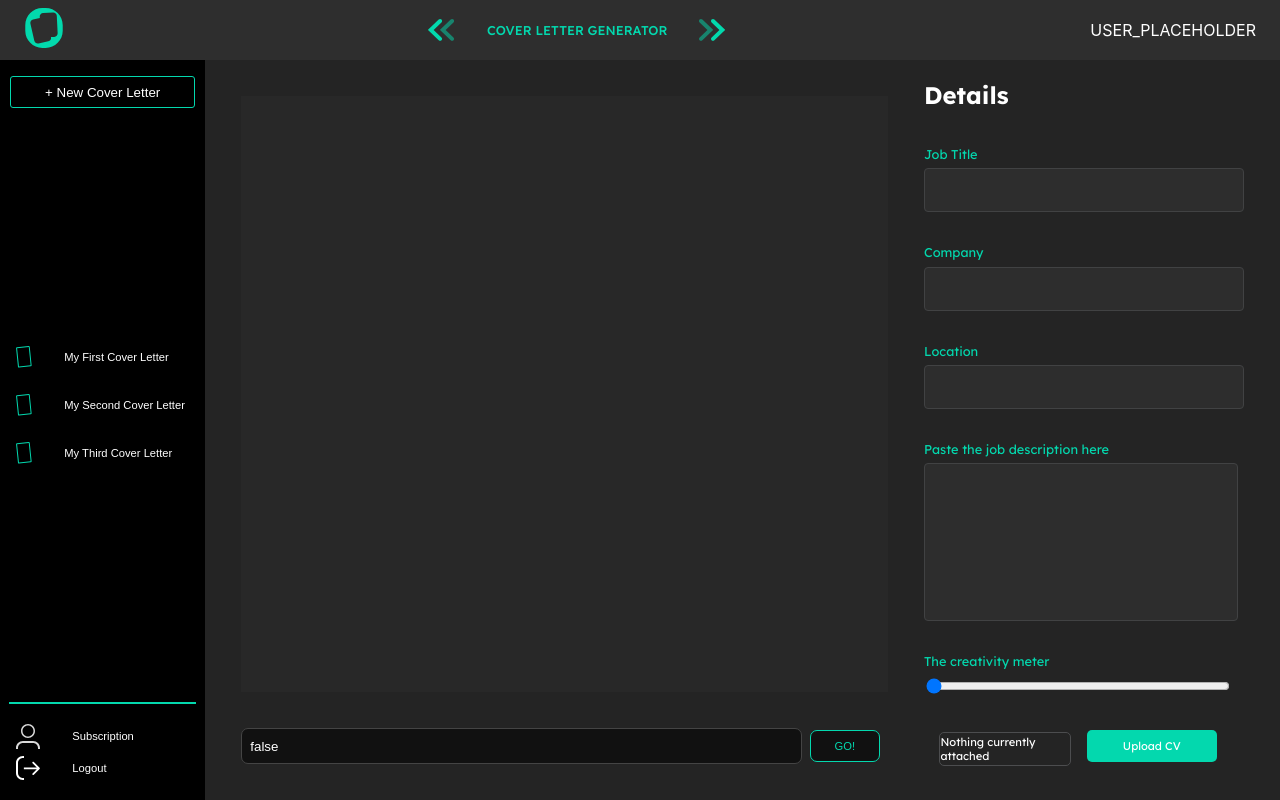
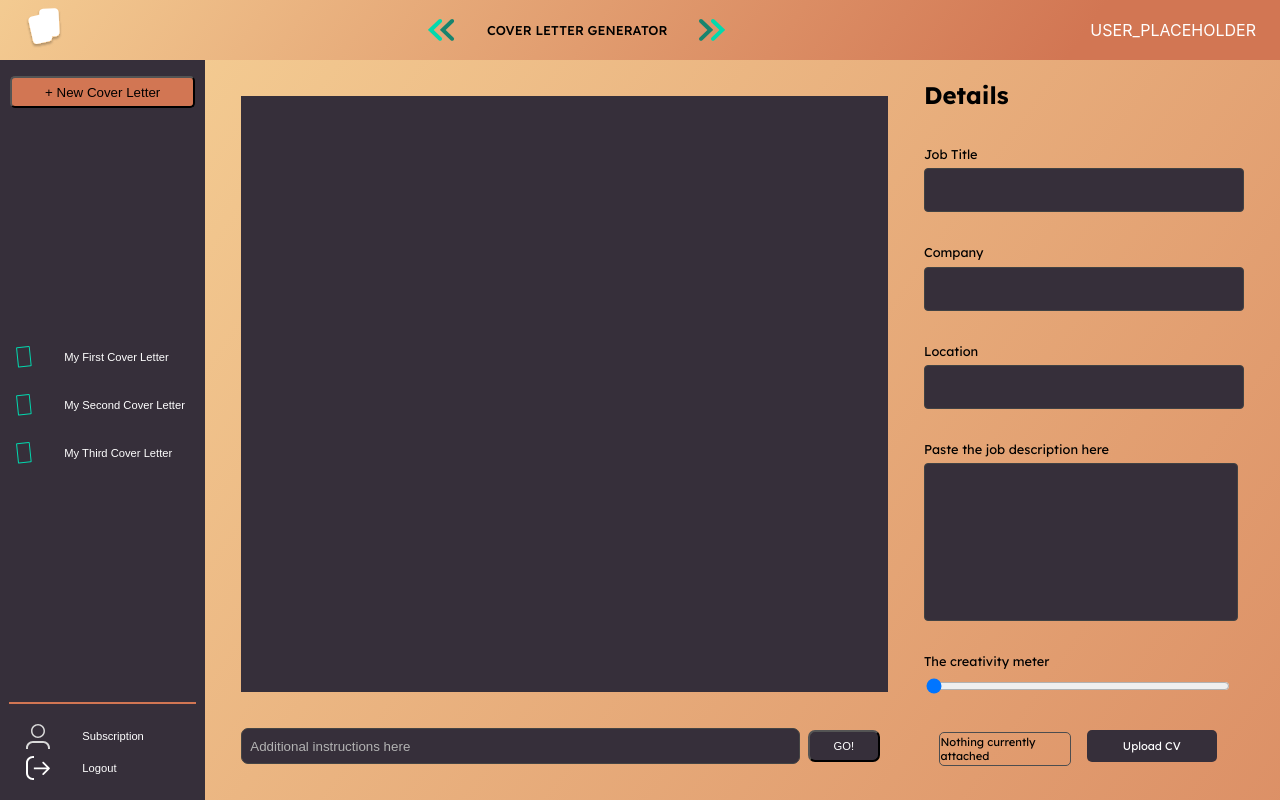
Before and after one commit to xEpiqq/coverletter-gen, a Next.js app: page /dashboard in a window 1280 px wide. Built offline with nearby package versions, Linux system fonts and the light colour scheme; a web font is replaced by a local one.

Commit message:
changed stuff

```diff
--- a/app/api/createCoverLetter/route.js
+++ b/app/api/createCoverLetter/route.js
@@ -1,5 +1,3 @@
-import { sys } from "typescript";
-
 const { Configuration, OpenAIApi } = require("openai");
 
 // Create a new configuration object with your API key\
@@ -14,22 +12,19 @@ export async function POST(request) {
 
   const { body } = request;
   const {
-    title,
-    location,
-    description,
-    company,
-    cv_pdf,
-    creativityLevel = "",
+    jobTitle,
+    jobCompany,
+    jobLocation,
+    jobDescription,
+    additionalInstructions,
+    resumePdf,
+    creativityMeter,
   } = body;
-
-  var cv_text = "";
-
-  console.log("cv_pdf", jobTitle);
 
   try {
     const model = "gpt-3.5-turbo";
 
-    const prompt = `I am applying for the position of ${title} at ${location} for the company ${company}. I have attached my CV and cover letter for your consideration. I am a highly motivated and enthusiastic individual who is passionate about ${description}. I have a strong background in ${cv_text}. I am a ${creativityLevel}. Please create a cover letter for me.`;
+    const prompt = `I am applying for the position of ${jobTitle} at ${jobCompany} in ${jobLocation}. I am excited to work with you and your team. ${additionalInstructions}`;
 
     //return new Response(JSON.stringify({data: prompt}));
 
--- a/app/dashboard/dashboard.module.scss
+++ b/app/dashboard/dashboard.module.scss
@@ -10,7 +10,7 @@
 }
 
 .navbar {
-  background-color: #2e2e2e;
+  background: linear-gradient(125.1deg, #fadc9e -16.9%, #d27653 83.87%);
 
   display: flex;
   flex-direction: row;
@@ -39,7 +39,7 @@
 
 
     h1 {
-      color: #03d8ae;
+      color: black;
       font-size: 0.8rem;
       font-weight: 500;
 
@@ -58,9 +58,18 @@
   flex-direction: row;
   justify-content: space-between;
   align-items: flex-start;
+  background: linear-gradient(125.1deg, #fadc9e -16.9%, #d27653 140.87%);
 
   * {
     font-family: "Kodchasan", sans-serif;
+  }
+
+  input {
+
+      // placeholder text should be white
+      &::placeholder {
+        color: #b3b3b3;
+      }
   }
 }
 
@@ -78,7 +87,7 @@
   justify-content: space-between;
   align-items: center;
 
-  background-color: black;
+  background-color: #362f3a;
 
   .content_left_top {
     width: 100%;
@@ -92,14 +101,15 @@
       border-radius: 3px;
       margin-top: 1rem;
 
-      background-color: transparent;
+      background-color: #d27653;
 
-      // give me a border
-      border: 1px solid #03d8ae;
+      border-radius: 5px;
+
+      color: black;
 
       &:hover {
         cursor: pointer;
-        background-color: #222;
+        background-color: #4c4d4f;
       }
     }
   }
@@ -135,7 +145,7 @@
         background-color: transparent;
 
         &:hover {
-          border: 1px solid #03d8ae;
+          background-color: #444444;
 
           cursor: pointer;
         }
@@ -148,7 +158,7 @@
     margin-right: 5%;
     margin-top: 1rem;
     margin-bottom: 1rem;
-    border: 1px solid #03d8ae;
+    border: 1px solid #d27653;
   }
   .content_left_bottom {
     width: 100%;
@@ -176,9 +186,15 @@
         justify-content: flex-start;
         align-items: center;
         gap: 2rem;
+        padding-top: 1rem;
+        padding-bottom: 1rem;
+        padding-left: 1rem;
+        padding-right: 1rem;
+
 
         &:hover {
-          border: 1px solid #03d8ae;
+          background-color: #444444;
+
           cursor: pointer;
         }
       }
@@ -198,15 +214,17 @@
   .content_center_textbox {
     width: 90%;
     flex: 1;
-    background-color: #282828;
+    background-color: #362f3a;
     margin: 5%;
     margin-bottom: 0;
 
     textarea {
-      width: 100%;
-      height: 100%;
+      width: 98%;
+      height: 98%;
       background-color: transparent;
       color: #fff;
+
+      padding: 1%;
 
       // no border
       border: none;
@@ -229,26 +247,32 @@
     input {
       width: 100%;
       height: 2rem;
-      color: #fff;
 
       // no border
-      background: #111111;
+      background: #362f3a;
       border: 1.2px solid #444444;
       border-radius: 7px;
       padding-left: 0.5rem;
+
+
     }
 
     button {
-      background-color: #111111;
-      border: 1.2px solid #03d8ae;
+      background-color: #362f3a;
       height: 2rem;
       border-radius: 7px;
-      color: #03d8ae;
+      color: #fff;
       font-size: 0.7rem;
       margin-left: 0.5rem;
       margin-right: 0.5rem;
       padding-left: 1.5rem;
       padding-right: 1.5rem;
+
+      &:hover {
+        cursor: pointer;
+        background-color: #d27653;
+        color: #111111;
+      }
     }
   }
 }
@@ -262,12 +286,16 @@
   margin-right: 3rem;
   width: 100%;
 
+  h2 {
+    color: black;
+  }
+
   * {
     font-family: "Lexend Deca", sans-serif;
   }
 
   label {
-    color: #03d8ae;
+    color: black;
     font-size: 0.8rem;
     justify-self: flex-start;
     margin-bottom: 0.4rem;
@@ -290,7 +318,7 @@
   }
 
   .content_right_input {
-    background: #2d2d2d;
+    background: #362f3a;
     border: 1.5px solid #414243;
     border-radius: 4px;
 
@@ -303,7 +331,7 @@
   }
 
   .content_right_input_textbox {
-    background: #2d2d2d;
+    background: #362f3a;
     border: 1.5px solid #414243;
     border-radius: 4px;
 
@@ -329,7 +357,7 @@
   }
 
   .upload_resume_button {
-    background-color: #03d8ae;
+    background-color: #362f3a;
     color: #fff;
     font-size: 0.7rem;
     width: 100%;
@@ -347,13 +375,15 @@
     }
 
     &:hover {
-      border: 1px solid #03d8ae;
+
+      background-color: #414243;
+
       cursor: pointer;
     }
   }
 
   .nothing_attached_text {
-    color: #fff;
+    color: #000;
     font-size: 0.7rem;
     width: 100%;
     height: 2rem;
--- a/app/dashboard/page.jsx
+++ b/app/dashboard/page.jsx
@@ -3,8 +3,6 @@ import React from "react";
 
 import s from "./dashboard.module.scss";
 import { useState } from "react";
-
-import pdfjsLib from "pdfjs-dist";
 
 export default function Dashboard() {
   const [openLetter, setOpenLetter] = useState(false);
@@ -13,88 +11,56 @@ export default function Dashboard() {
     "My Second Cover Letter",
     "My Third Cover Letter",
   ]);
-  const [additionalInstructions, setAdditionalInstructions] = useState(false);
+
   const [jobTitle, setJobTitle] = useState("");
   const [jobCompany, setJobCompany] = useState("");
   const [jobLocation, setJobLocation] = useState("");
   const [jobDescription, setJobDescription] = useState("");
+  const [additionalInstructions, setAdditionalInstructions] = useState("");
   const [resumePdf, setResumePdf] = useState("");
   const [creativityMeter, setCreativityMeter] = useState(0);
   const [letterText, setLetterText] = useState("");
 
-  const uploadResume = (e) => {
-    // TODO: Upload resume to database
-  };
+  const uploadResume = (e) => {};
 
   const createCoverLetter = (e) => {
     setCoverLetterOptions([...coverLetterOptions, "New Cover Letter"]);
   };
 
-  const generateCoverLetter = (e) => {
-    // TODO: Generate cover letter
-  };
+  const generateCoverLetter = async (e) => {
+    console.log("sending to api")
 
-  const pdfUpload = (e) => {
-    function extractTextFromPDF(pdfFile) {
-      // Load the PDF file as an array buffer
-      pdfjsLib.getDocument(url).promise.then(function (pdf) {
-        return pdfjsLib
-          .getDocument({ data: pdfFile })
-          .promise.then(function (pdf) {
-            // Get the number of pages in the PDF
-            var numPages = pdf.numPages;
+    const data = {
+      jobTitle,
+      jobCompany,
+      jobLocation,
+      jobDescription,
+      additionalInstructions,
+      resumePdf,
+      creativityMeter,
+    };
 
-            // Initialize an array to hold the text for each page
-            var pagesText = [];
+    const res = await fetch("/api/createCoverLetter", {
+      method: "POST",
+      headers: {
+        "Content-Type": "application/json",
+      },
+      body: JSON.stringify(data),
+    });
 
-            // Loop through each page of the PDF
-            for (var i = 1; i <= numPages; i++) {
-              // Get the page object
-              var page = pdf.getPage(i);
+    const json = await res.json();
 
-              // Get the text content of the page using a Promise
-              pagesText.push(
-                page.getTextContent().then(function (textContent) {
-                  // Combine the text items into a single string
-                  return textContent.items
-                    .map(function (item) {
-                      return item.str;
-                    })
-                    .join("");
-                })
-              );
-            }
+    console.log(json);
+    setLetterText(json.data)
 
-            // Wait for all pages to be processed
-            return Promise.all(pagesText);
-          })
-          .then(function (pagesText) {
-            // Combine the text from all pages into a single string
-            return pagesText.join("\n");
-          });
-        // Your code here
-      });
-    }
-
-    // Usage example
-    if (e.target.files && e.target.files[0]) {
-      const file = e.target.files[0];
-      const fileReader = new FileReader();
-      fileReader.onload = function (e) {
-        const pdfFile = e.target.result;
-        extractTextFromPDF(pdfFile).then(function (text) {
-          console.log(text);
-        });
-      };
-      fileReader.readAsArrayBuffer(file);
-    }
+    if (!res.ok) throw Error(json.message);
   };
 
   return (
     <div className={s.page}>
       <div className={s.navbar}>
         <div className={s.navbar_left}>
-          <img src="/logo_green.svg" alt="logo" />
+          <img src="/logo.svg" alt="logo" />
         </div>
         <div className={s.navbar_center}>
           <img src="/double_arrow_left.svg" alt="logo" />
@@ -163,21 +129,38 @@ export default function Dashboard() {
           <h2>Details</h2>
           <div className={s.input_container}>
             <label htmlFor="Job input">Job Title</label>
-            <input id="Job input" className={s.content_right_input} />
+            <input
+              onChange={(e) => setJobTitle(e.target.value)}
+              value={jobTitle}
+              id="Job input"
+              className={s.content_right_input}
+            />
           </div>
           <div className={s.input_container}>
             <label htmlFor="Company input">Company</label>
-            <input id="Company input" className={s.content_right_input} />
+            <input
+              onChange={(e) => setJobCompany(e.target.value)}
+              value={jobCompany}
+              id="Company input"
+              className={s.content_right_input}
+            />
           </div>
           <div className={s.input_container}>
             <label htmlFor="Location input">Location</label>
-            <input id="Location input" className={s.content_right_input} />
+            <input
+              onChange={(e) => setJobLocation(e.target.value)}
+              value={jobLocation}
+              id="Location input"
+              className={s.content_right_input}
+            />
           </div>
           <div className={s.input_container_big}>
             <label id="Job Description input">
               Paste the job description here
             </label>
             <textarea
+              onChange={(e) => setJobDescription(e.target.value)}
+              value={jobDescription}
               id="Job Description input"
               className={s.content_right_input_textbox}
             />
@@ -202,7 +185,7 @@ export default function Dashboard() {
               <input
                 type="file"
                 accept="application/pdf"
-                onChange={(e) => pdfUpload(e)}
+                onChange={(e) => console.log("get this done!")}
               />
               Upload CV
             </label>
--- a/next.config.js
+++ b/next.config.js
@@ -3,29 +3,6 @@ const nextConfig = {
   experimental: {
     appDir: true,
   },
-
-
-  externals: {
-    'pdfjs-dist/build/pdf': 'pdfjsLib',
-  },
-
-  webpack: (config, { isServer }) => {
-    // Add node-loader to load binary files
-    config.module.rules.push({
-      test: /\.node$/,
-      use: [
-        {
-          loader: "node-loader",
-        },
-      ],
-    });
-
-    if (!isServer) {
-      // ...
-    }
-
-    return config;
-  },
 };
 
 module.exports = nextConfig;
```
